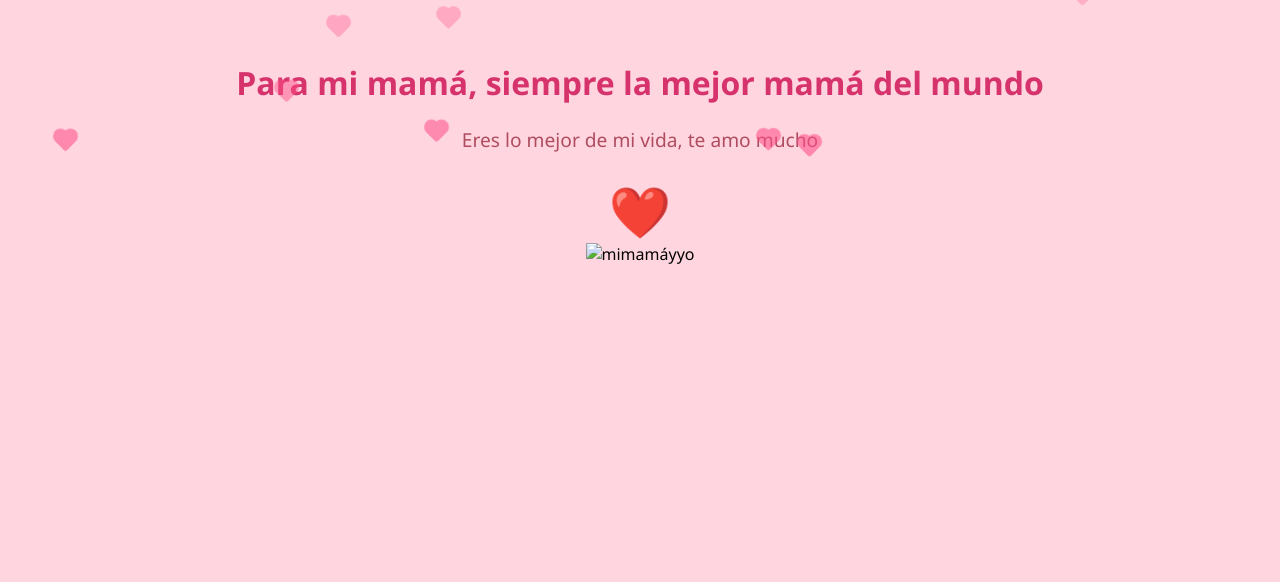
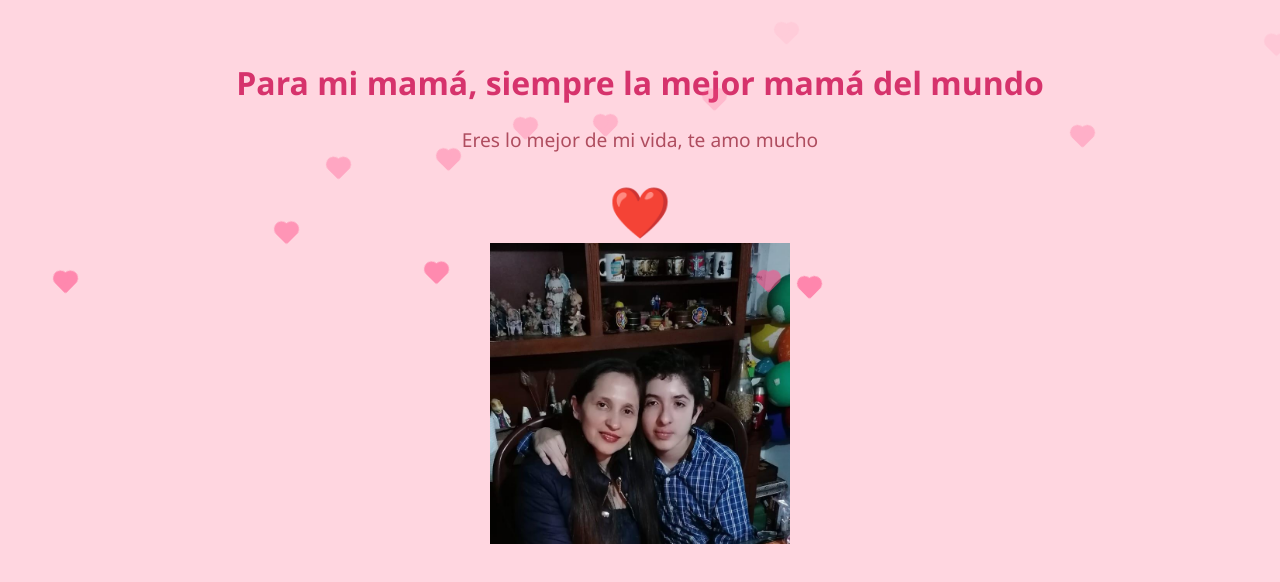
Before and after one commit to juankm08-a11y/regalo_for_my_mom, a plain HTML site: page src/index.html in a window 1280 px wide. Drawn offline with Linux system fonts and the light colour scheme.

Commit message:
fix image route

```diff
--- a/src/index.html
+++ b/src/index.html
@@ -16,7 +16,7 @@
       </div>
       <button class="heart-btn" id="heartBtn">❤️</button>
       <div id="messageContainer"></div>
-      <img src="mymomandme.jpeg" width="300px" alt="mimamáyyo" />
+      <img src="/mymomandme.jpeg" width="300px" alt="mimamáyyo" />
       <script src="index.js"></script>
     </div>
   </body>
```
